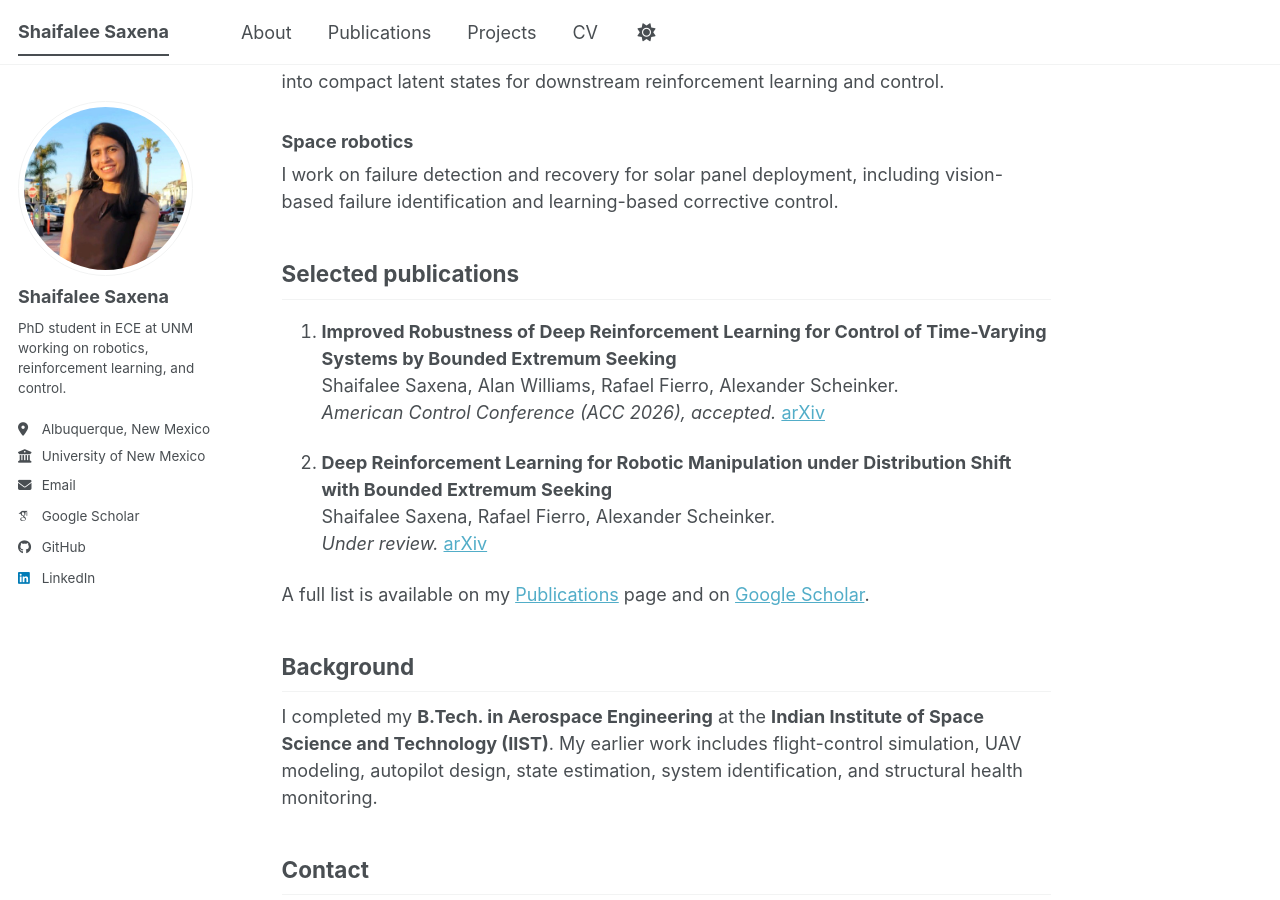
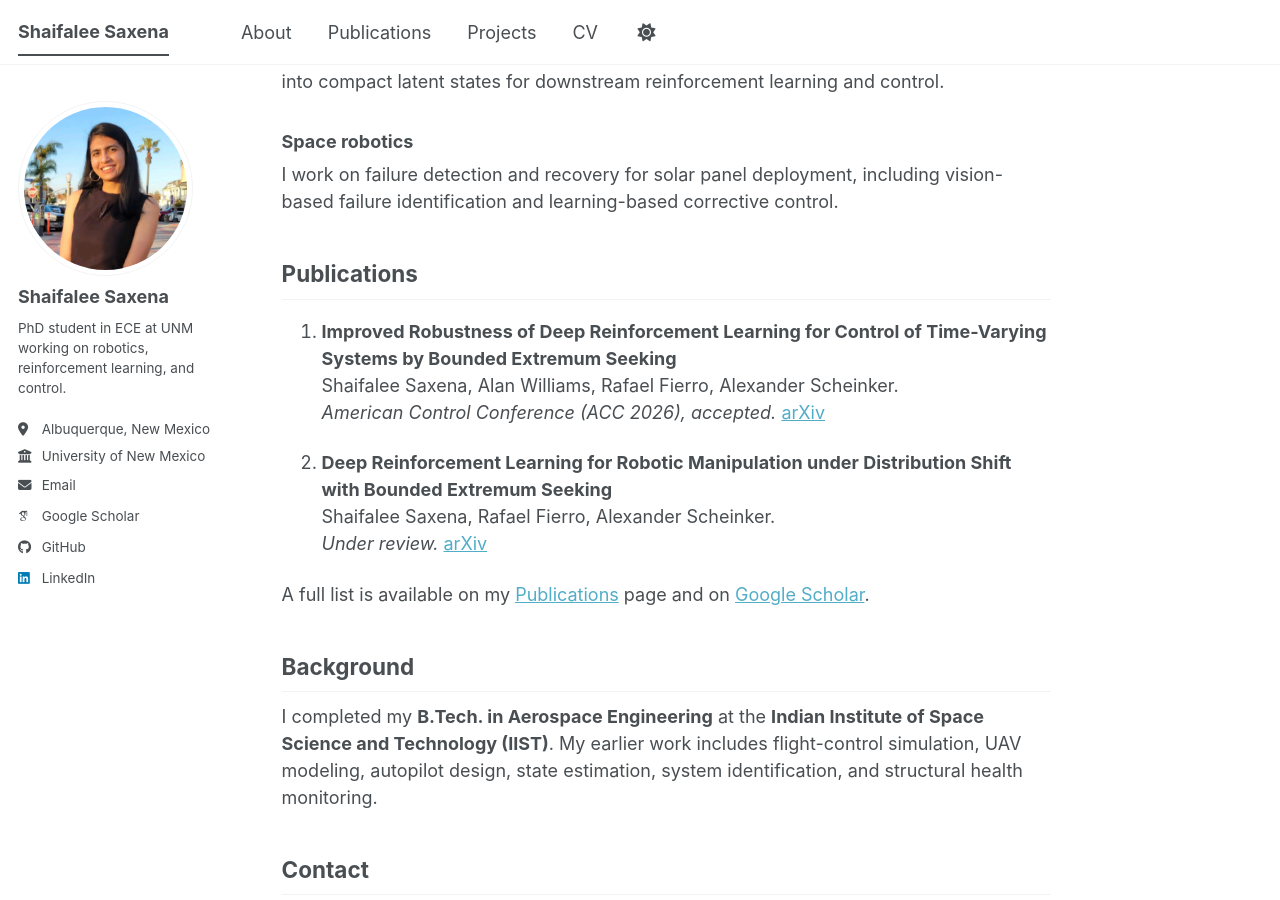
Before and after one commit to shaifaleesaxena/shaifaleesaxena.github.io, a Jekyll site: the page built from _pages/about.md, in a window 1280 px wide and 900 px high, scrolled down 1160 px. Built offline with Jekyll 4.4.1, drawn with Linux system fonts in a browser that asks for light colours; some web fonts are replaced; a script bundle is joined from its source files by our own code; library files that are not in the unit come from our copies.

Commit message:
Change 'Selected publications' to 'Publications'
Updated section heading and modified publications list.

```diff
--- a/_pages/about.md
+++ b/_pages/about.md
@@ -35,7 +35,7 @@ I build autoencoder-based pipelines that compress high-dimensional visual observ
 ### Space robotics
 I work on failure detection and recovery for solar panel deployment, including vision-based failure identification and learning-based corrective control.
 
-## Selected publications
+## Publications
 
 1. **Improved Robustness of Deep Reinforcement Learning for Control of Time-Varying Systems by Bounded Extremum Seeking**
    Shaifalee Saxena, Alan Williams, Rafael Fierro, Alexander Scheinker.
```
